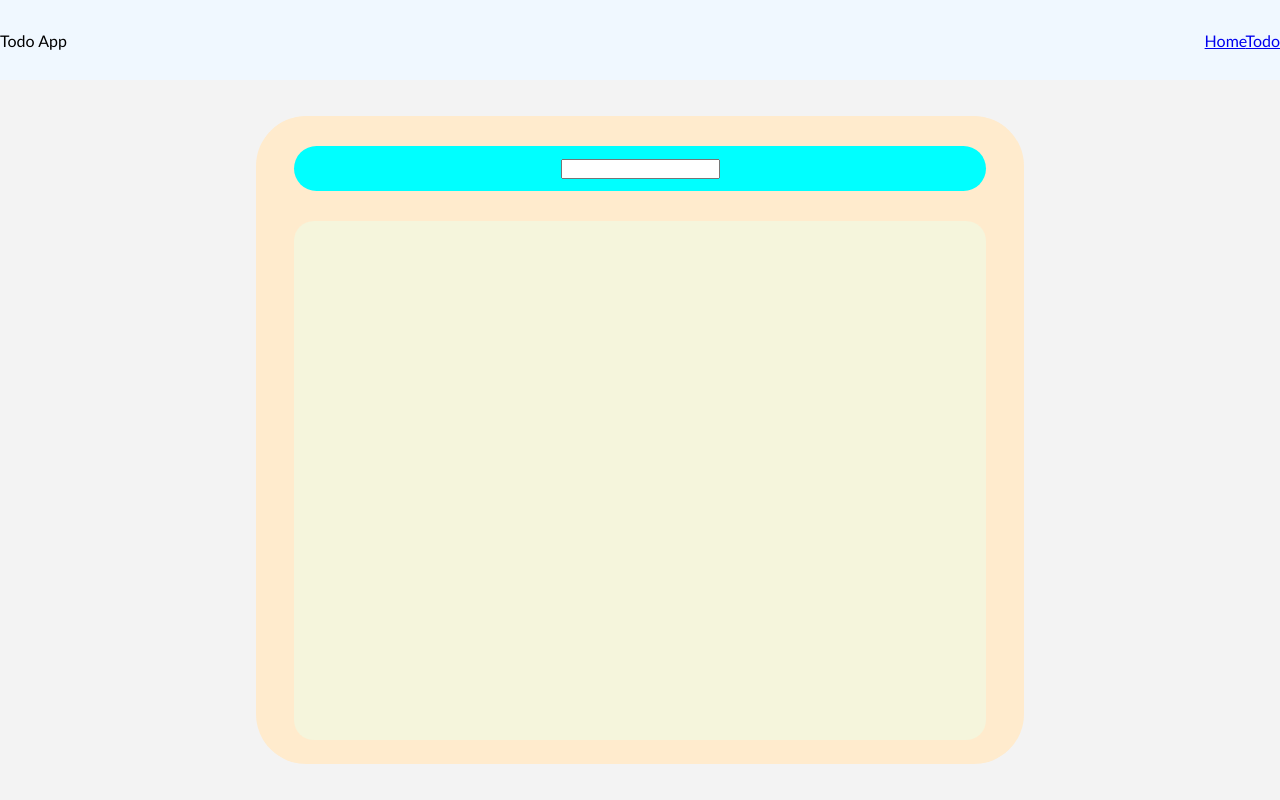
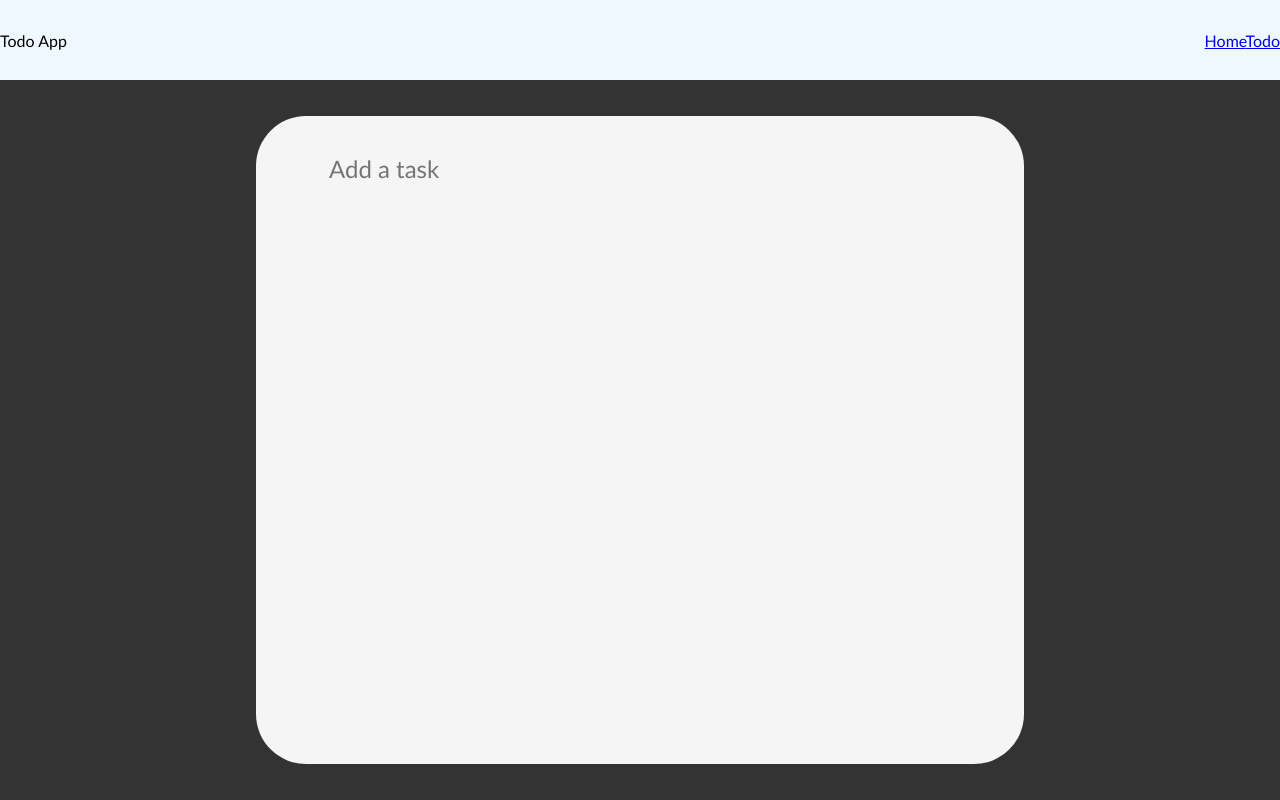
Before and after one commit to hyunhoh/Todo-App, a React (Create React App) app: page /todo in a window 1280 px wide. Built offline with nearby package versions, Linux system fonts and the light colour scheme; the HTML template or start-up script is replaced by a standard one.

Commit message:
todo page css

```diff
--- a/src/components/TodoInput.js
+++ b/src/components/TodoInput.js
@@ -2,7 +2,7 @@ import { useState } from 'react';
 import styled from 'styled-components';
 
 const InputContainer = styled.section`
-  background-color: aqua;
+  background-color: transparent;
   width: 90%;
   height: 7%;
   border-radius: 50px;
@@ -10,6 +10,20 @@ const InputContainer = styled.section`
   justify-content: center;
   align-items: center;
   margin-top: 30px;
+
+  :focus-within {
+    border: 2px;
+    border-style: solid;
+  }
+
+  > input {
+    width: 90%;
+    height: 90%;
+    outline: none;
+    border: none;
+    font-size: 1.5rem;
+    background-color: transparent;
+  }
 `;
 
 const TodoInput = ({ todoList, setTodoList }) => {
@@ -38,6 +52,7 @@ const TodoInput = ({ todoList, setTodoList }) => {
         <input
           type="text"
           value={inputValue}
+          placeholder="Add a task"
           onChange={handleInputValue}
           onKeyUp={e =>
             e.key === 'Enter' && inputValue !== '' ? handleRegister() : null
--- a/src/components/TodoItem.js
+++ b/src/components/TodoItem.js
@@ -8,7 +8,7 @@ import {
 } from '@fortawesome/free-solid-svg-icons';
 
 const ItemContainer = styled.li`
-  background-color: burlywood;
+  background-color: transparent;
   width: 90%;
   height: 3rem;
   display: flex;
@@ -18,6 +18,8 @@ const ItemContainer = styled.li`
   margin: 5px 0 5px 0;
   font-size: 1.5rem;
   padding: 0 10px 0 10px;
+  border: 2px;
+  border-style: solid;
 
   > span {
     margin: 10px;
--- a/src/components/TodoList.js
+++ b/src/components/TodoList.js
@@ -2,11 +2,11 @@ import styled from 'styled-components';
 import TodoItem from '../components/TodoItem';
 
 const ListContainer = styled.ul`
-  background-color: beige;
+  background-color: transparent;
   width: 90%;
   height: 80%;
   border-radius: 20px;
-  margin-top: 30px;
+  margin-top: 15px;
   display: flex;
   flex-direction: column;
   justify-content: flex-start;
--- a/src/pages/Todo.js
+++ b/src/pages/Todo.js
@@ -3,7 +3,7 @@ import TodoInput from '../components/TodoInput';
 import TodoList from '../components/TodoList';
 
 const TodoMain = styled.main`
-  background-color: #f3f3f3;
+  background-color: #333333;
   width: 100%;
   height: 90%;
   display: flex;
@@ -11,7 +11,7 @@ const TodoMain = styled.main`
   align-items: center;
 
   > article {
-    background-color: blanchedalmond;
+    background-color: #f5f5f5;
     width: 60%;
     height: 90%;
     display: flex;
```
